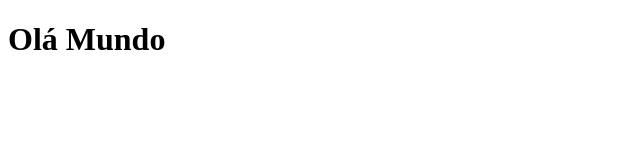
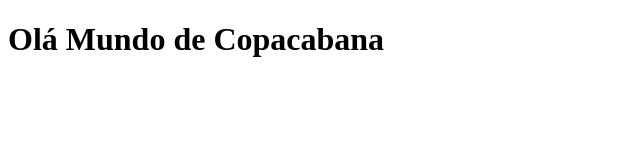
Before and after one commit to J-AR20/curso_senac, a plain HTML site: page index.html in a window 1280 px wide. Shown: the whole page, without its empty margins (0-640 px from the left). Drawn offline with Linux system fonts and the light colour scheme.

Commit message:
Update index.html

```diff
--- a/index.html
+++ b/index.html
@@ -6,6 +6,6 @@
     <title>Document</title>
 </head>
 <body>
-    <h1>Olá Mundo</h1>
+    <h1>Olá Mundo de Copacabana</h1>
 </body>
 </html>
```
